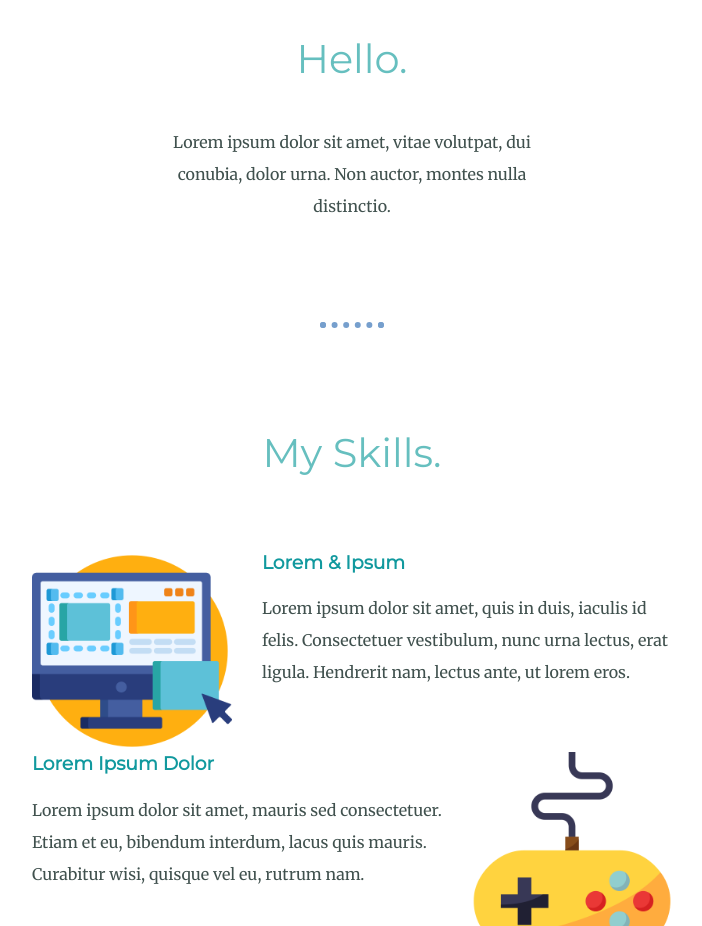
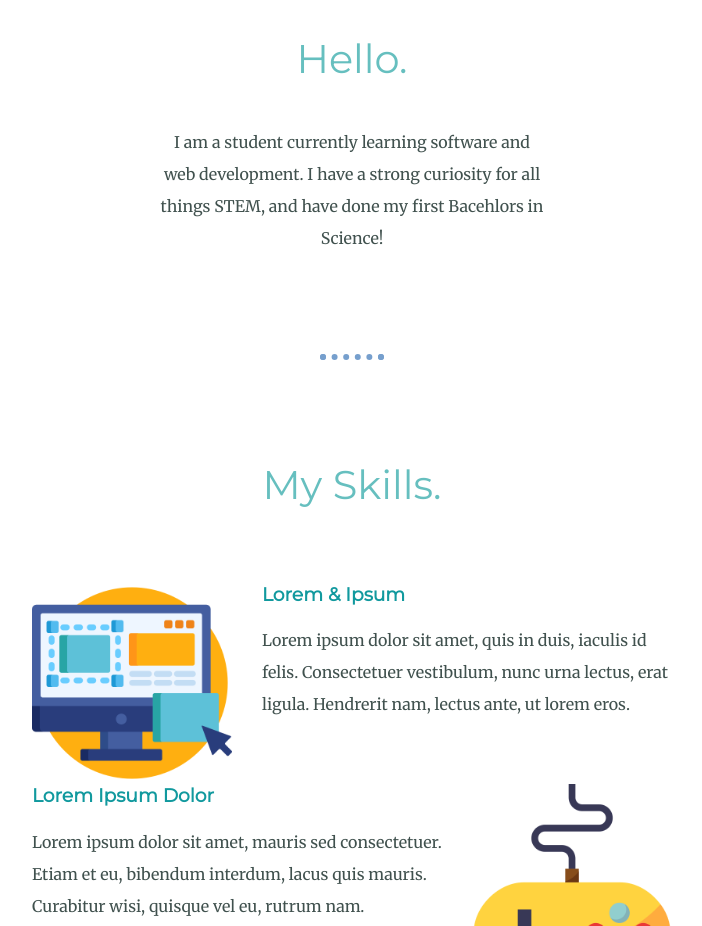
Before and after one commit to xTaengoo/first-website, a plain HTML site: page index.html in a window 1280 px wide. Shown: the part 1080-2006 px from the top of the page, without its empty margins (288-990 px from the left). Drawn offline with Linux system fonts and the light colour scheme.

Commit message:
Updated the intro text

```diff
--- a/index.html
+++ b/index.html
@@ -24,7 +24,7 @@
         <div class="profile">
           <img class="mushroom" src="images/Orange Mushroom.png" alt="">
           <h2>Hello.</h2>
-          <p class="intro">Lorem ipsum dolor sit amet, vitae volutpat, dui conubia, dolor urna. Non auctor, montes nulla distinctio.</p>
+          <p class="intro">I am a student currently learning software and web development. I have a strong curiosity for all things STEM, and have done my first Bacehlors in Science!</p>
         </div>
         <hr>
         <div class="skills">
```
